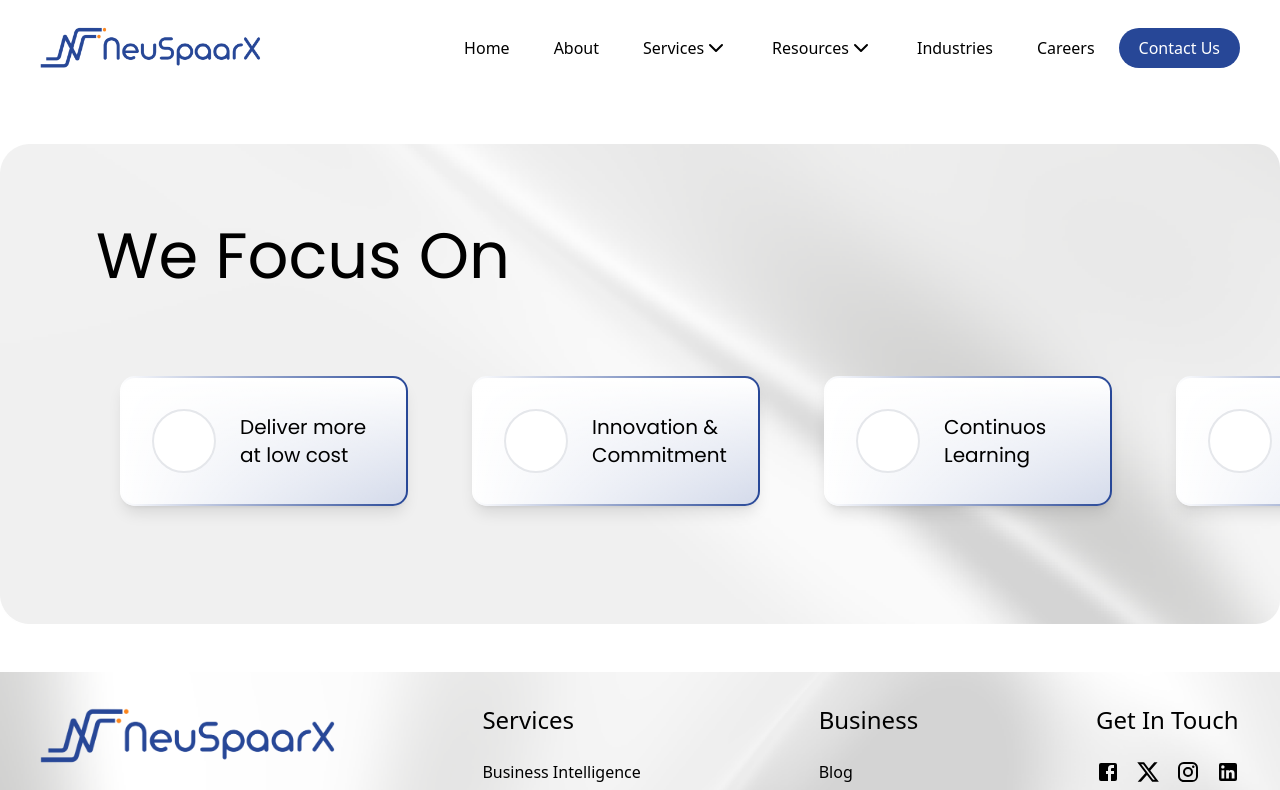
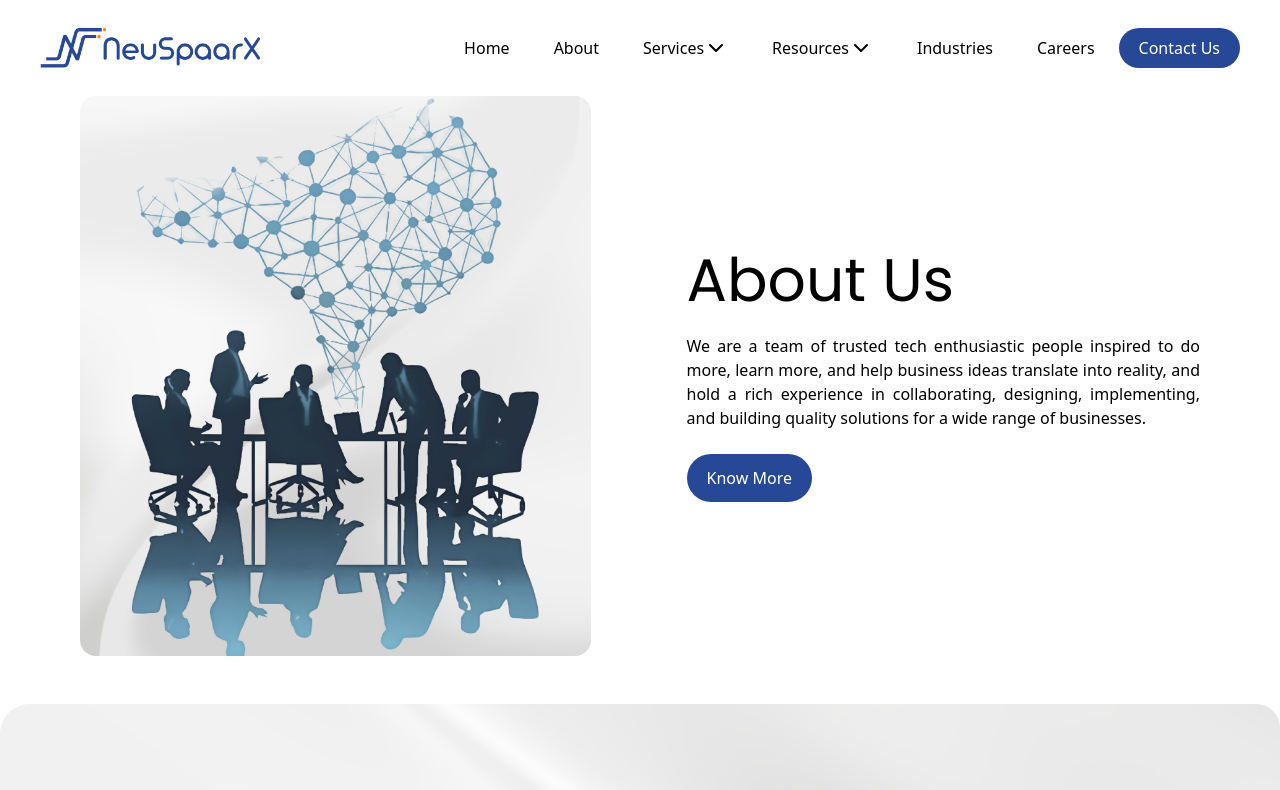
Before and after one commit to ajaykasturi/NeuSpaarX, a React (Vite) app in the folder frontend/: page / in a window 1280 px wide. Shown: the top 790 px of the page. Built offline with nearby package versions, Linux system fonts and the light colour scheme.

Commit message:
Develop About us Page

```diff
--- /dev/null
+++ b/frontend/src/components/AboutUs/AboutUs.jsx
@@ -0,0 +1,31 @@
+import React from "react";
+import aboutBg from "../../assets/images/aboutus.png";
+function AboutUs() {
+  return (
+    <div className="flex gap-x-24 justify-between mx-20 max-[1050px]:flex-col max-[1050px]:gap-y-10 max-[1050px]:items-center">
+      <div className="rounded-2xl min-[650px]:w-[28rem] min-[1051px]:h-[35rem]  min-[1051px]:min-w-fit">
+        <img
+          src={aboutBg}
+          className="w-full h-full rounded-2xl"
+          alt="about us image"
+        />
+      </div>
+      <div className="flex flex-col items-start justify-center gap-y-6 max-[1050px]:items-center">
+        <div className="font-Poppins text-6xl font-normal max-[500px]:text-4xl">
+          About Us
+        </div>
+        <div className="text-justify text-wrap">
+          We are a team of trusted tech enthusiastic people inspired to do more,
+          learn more, and help business ideas translate into reality, and hold a
+          rich experience in collaborating, designing, implementing, and
+          building quality solutions for a wide range of businesses.
+        </div>
+        <div className="rounded-full py-3 px-5 cursor-pointer hover:opacity-90  bg-companycolor text-white text-[1rem]">
+          Know More
+        </div>
+      </div>
+    </div>
+  );
+}
+
+export default AboutUs;
--- a/frontend/src/index.css
+++ b/frontend/src/index.css
@@ -10,7 +10,7 @@
   border-radius: 0.9375rem;
   border: 2px solid transparent; /* Required to show the gradient border */
   background-clip: padding-box; /* Ensures the background gradient stays inside the border */
-  background: linear-gradient(white, rgba(255, 255, 255, 0.8)) padding-box,
-    linear-gradient(to right, rgba(255, 255, 255, 1), rgba(39, 71, 151, 1))
+  background: linear-gradient(white, rgba(255, 255, 255, 0.9)) padding-box,
+    linear-gradient(to bottom right, rgba(255, 255, 255, 1), rgba(39, 71, 151, 1))
       border-box;
 }
--- a/frontend/src/layout/Layout.jsx
+++ b/frontend/src/layout/Layout.jsx
@@ -3,10 +3,12 @@ import Navbar from "../components/Navbar/Navbar";
 import Home from "../pages/Home";
 import Footer from "../components/Footer/Footer";
 import WeFocusOn from "../components/WeFocusOn/WeFocusOn";
+import AboutUs from "../components/AboutUs/AboutUs";
 function Layout() {
   return (
     <div className="flex flex-col min-h-screen">
       <Navbar />
+      <AboutUs />
       <WeFocusOn />
       <Footer />
     </div>
```
Also changed, not shown: frontend/src/assets/images/aboutus-bg.png (added), frontend/src/assets/images/aboutus.png (added).
